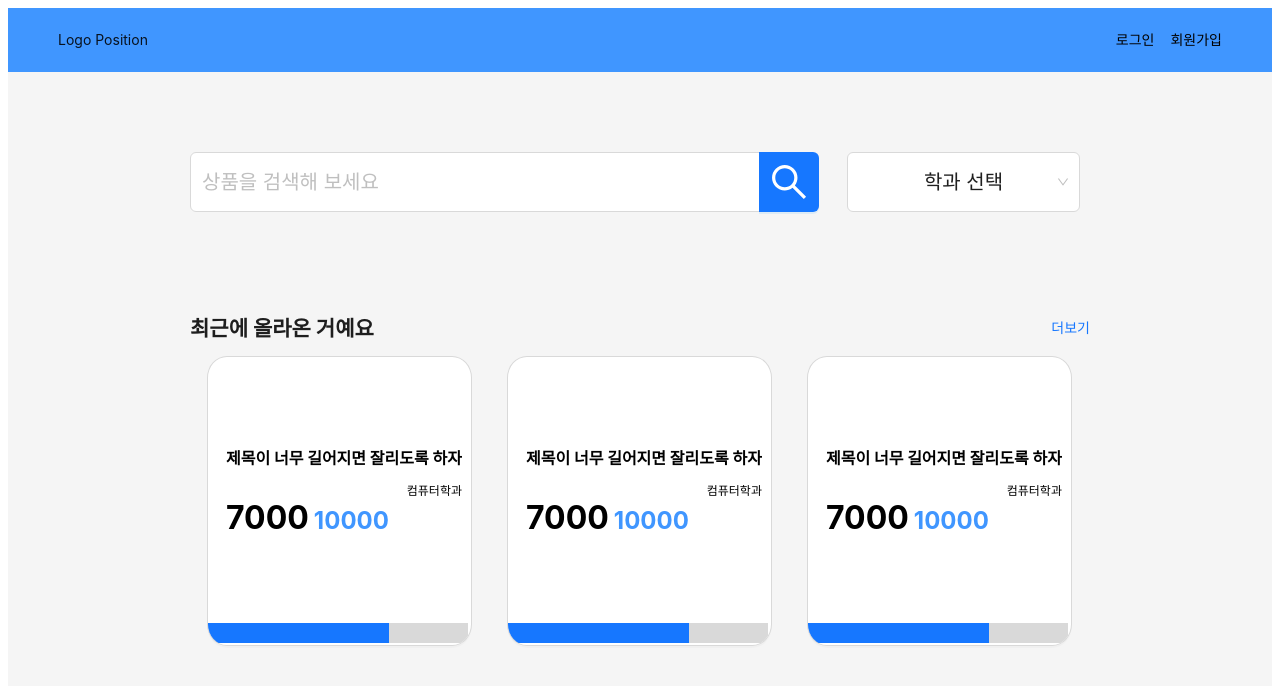
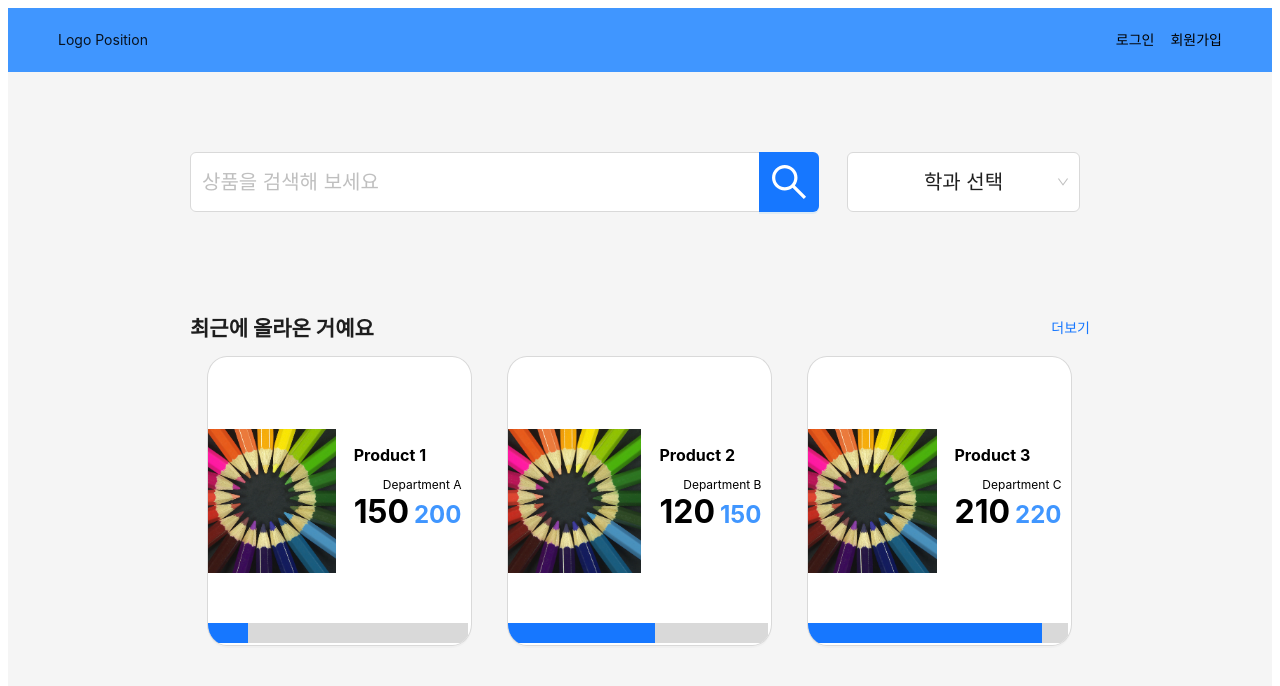
Before and after one commit to KWEBofficial/kubid-client, a React (Vite) app: page / in a window 1280 px wide. Shown: the top 686 px of the page. Built offline with nearby package versions, Linux system fonts and the light colour scheme.

Commit message:
mod: apply props to ItemList

```diff
--- /dev/null
+++ b/src/components/main_page/ItemList.tsx
@@ -0,0 +1,20 @@
+import { ProductThumbnailInfo } from "../../models/product";
+import ItemListBody from "./ItemList/ItemListBody";
+import ItemListHeader from "./ItemList/ItemListHeader";
+
+interface ItemListProps {
+  title: string;
+  moreUrl: string;
+  products: ProductThumbnailInfo[];
+}
+
+const ItemList: React.FC<ItemListProps> = ({ title, moreUrl, products }) => {
+  return (
+    <>
+      <ItemListHeader title={title} moreUrl={moreUrl} />
+      <ItemListBody products={products} />
+    </>
+  );
+};
+
+export default ItemList;
--- a/src/components/main_page/ItemList/ItemList.tsx
+++ /dev/null
@@ -1,18 +0,0 @@
-import ItemListBody from "./ItemListBody";
-import ItemListHeader from "./ItemListHeader";
-
-interface ItemListProps {
-  title: string;
-  moreUrl: string;
-}
-
-const ItemList: React.FC<ItemListProps> = ({ title, moreUrl }) => {
-  return (
-    <>
-      <ItemListHeader title={title} moreUrl={moreUrl} />
-      <ItemListBody />
-    </>
-  );
-};
-
-export default ItemList;
--- a/src/components/main_page/ItemList/ItemListBody.tsx
+++ b/src/components/main_page/ItemList/ItemListBody.tsx
@@ -2,19 +2,24 @@
 import { css } from "@emotion/react";
 import { Col, Row } from "antd";
 import ItemButton from "./ItemListBody/ItemButton";
+import { ProductThumbnailInfo } from "../../../models/product";
 
-const ItemListBody = () => {
+interface ItemListBodyProps {
+  products: ProductThumbnailInfo[];
+}
+
+const ItemListBody: React.FC<ItemListBodyProps> = ({ products }) => {
   return (
     <p css={BodyStyle}>
       <Row>
         <Col span={8}>
-          <ItemButton />
+          <ItemButton product={products[0]} />
         </Col>
         <Col span={8}>
-          <ItemButton />
+          <ItemButton product={products[1]} />
         </Col>
         <Col span={8}>
-          <ItemButton />
+          <ItemButton product={products[2]} />
         </Col>
       </Row>
     </p>
--- a/src/components/main_page/ItemList/ItemListBody/ItemButton.tsx
+++ b/src/components/main_page/ItemList/ItemListBody/ItemButton.tsx
@@ -2,24 +2,32 @@
 import { css } from "@emotion/react";
 import { Button, Progress } from "antd";
 import { colors } from "../../../../styles/colors";
+import { ProductThumbnailInfo } from "../../../../models/product";
 
-const ItemButton = () => {
+interface ItemButtonProps {
+  product: ProductThumbnailInfo;
+}
+
+const ItemButton: React.FC<ItemButtonProps> = ({ product }) => {
+  const { productName, departmentName, lowerBound, currentHighestPrice, upperBound, imageId } = product;
+  const progressPercent = ((currentHighestPrice - lowerBound) / (upperBound - lowerBound)) * 100;
+
   return (
     <Button css={ItemButtonStyle}>
       <div css={ImageSectionStyle}>
         <img src="color.png" alt="Image" css={ImageStyle} />
       </div>
       <div css={TextSectionStyle}>
-        <h3 css={TitleStyle}>제목이 너무 길어지면 잘리도록 하자</h3>
-        <p css={DepartmentStyle}>컴퓨터학과</p>
+        <h3 css={TitleStyle}>{productName}</h3>
+        <p css={DepartmentStyle}>{departmentName}</p>
         <p css={PriceStyle}>
-          <span css={CurrentHighestPriceStyle}>7000</span>
-          <span css={UpperBoundStyle}>10000</span>
+          <span css={CurrentHighestPriceStyle}>{currentHighestPrice}</span>
+          <span css={UpperBoundStyle}>{upperBound}</span>
         </p>
       </div>
       <div css={ProgressBarSectionStyle}>
         <Progress
-          percent={70}
+          percent={progressPercent}
           size={[264, 20]}
           status="normal"
           strokeLinecap="square"
--- a/src/models/product.ts
+++ b/src/models/product.ts
@@ -4,4 +4,5 @@ export interface ProductThumbnailInfo {
   lowerBound: number;
   currentHighestPrice: number;
   upperBound: number;
+  imageId: number;
 }
--- a/src/pages/MainPage.tsx
+++ b/src/pages/MainPage.tsx
@@ -1,12 +1,40 @@
 import HigherLayoutComponent from "../components/common/CustomLayout";
-import ItemList from "../components/main_page/ItemList/ItemList";
+import ItemList from "../components/main_page/ItemList";
 import SearchSection from "../components/main_page/SearchSection";
+import { ProductThumbnailInfo } from "../models/product";
 
 const Main = () => {
+  const dummyProducts: ProductThumbnailInfo[] = [
+    {
+      productName: "Product 1",
+      departmentName: "Department A",
+      lowerBound: 140,
+      currentHighestPrice: 150,
+      upperBound: 200,
+      imageId: 1,
+    },
+    {
+      productName: "Product 2",
+      departmentName: "Department B",
+      lowerBound: 80,
+      currentHighestPrice: 120,
+      upperBound: 150,
+      imageId: 2,
+    },
+    {
+      productName: "Product 3",
+      departmentName: "Department C",
+      lowerBound: 120,
+      currentHighestPrice: 210,
+      upperBound: 220,
+      imageId: 3,
+    },
+  ];
+
   return (
     <div style={{ width: "900px", margin: "auto" }}>
       <SearchSection />
-      <ItemList title="최근에 올라온 거예요" moreUrl="" />
+      <ItemList title="최근에 올라온 거예요" moreUrl="" products={dummyProducts} />
     </div>
   );
 };
```
